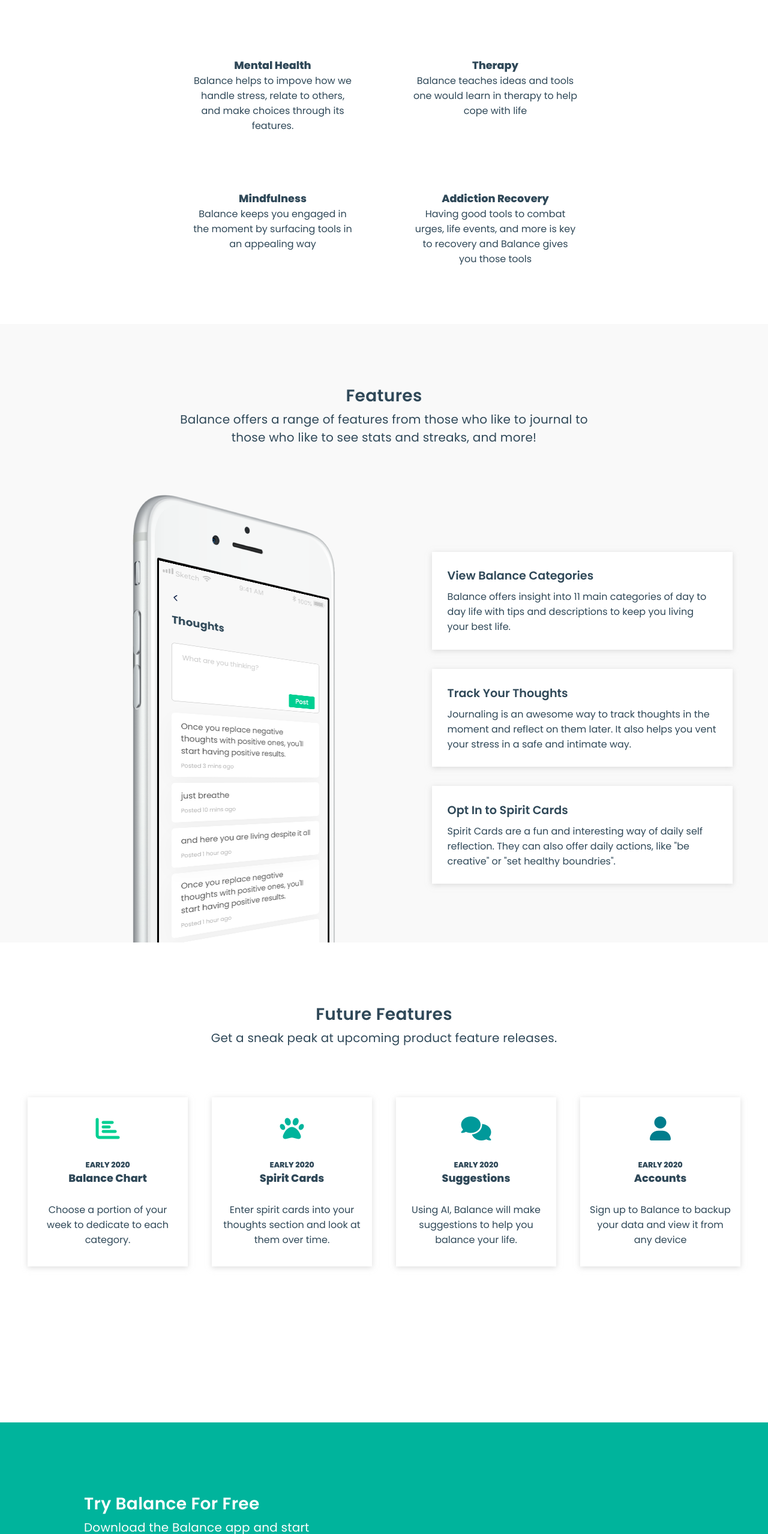
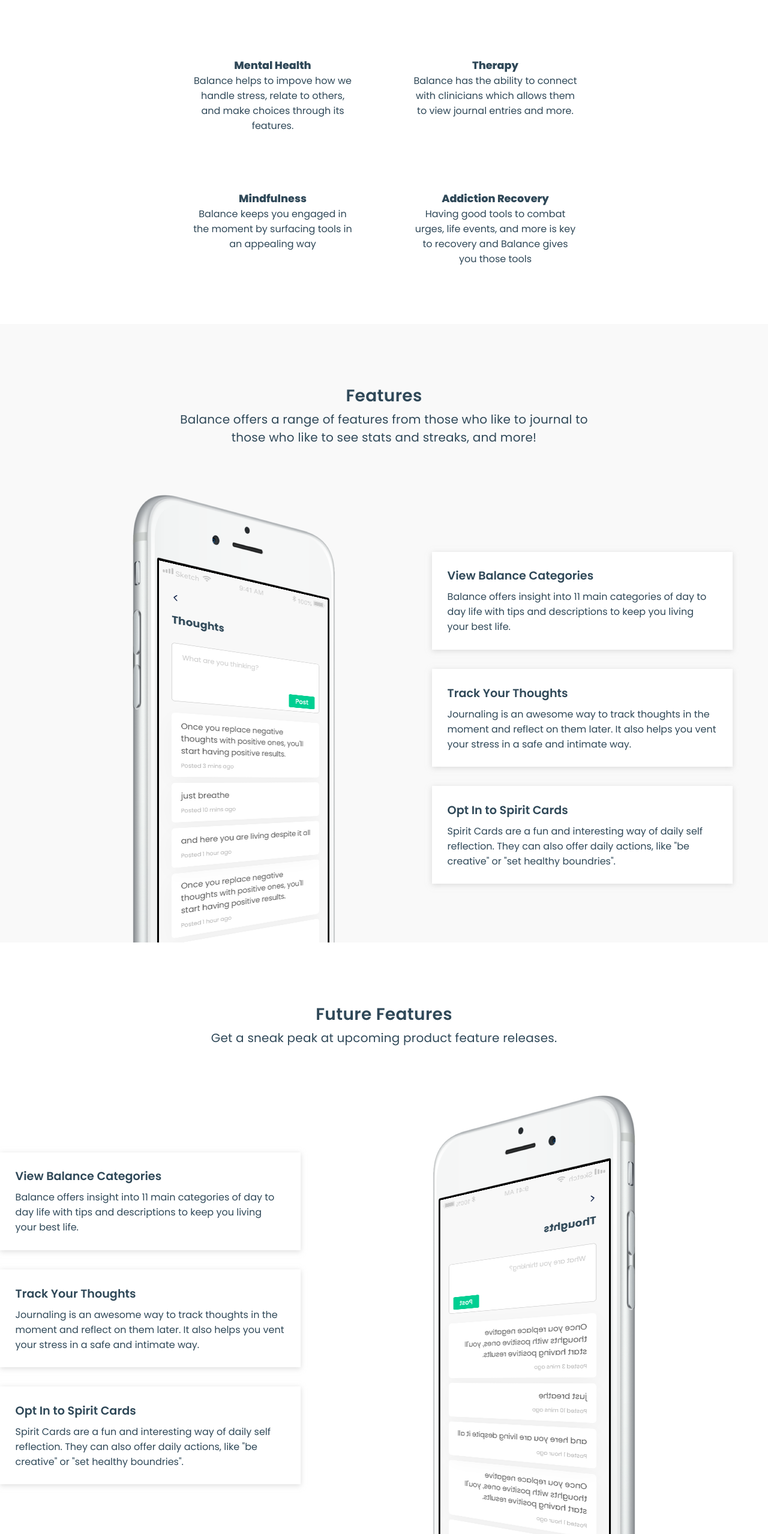
Before and after one commit to the-mindful-pug/themindfulpug, a React (Create React App) app: page /balance in a window 1280 px wide. Shown: the part 1029-3586 px from the top of the page at 60% size. Built offline with nearby package versions, Linux system fonts and the light colour scheme.

Commit message:
feat(content): update website

```diff
--- a/package.json
+++ b/package.json
@@ -2,7 +2,7 @@
   "name": "themindfulpug",
   "version": "1.0.0",
   "engines": {
-    "node": "12.x"
+    "node": "14.x"
   },
   "dependencies": {
     "@material-ui/core": "^4.7.1",
--- a/src/App.js
+++ b/src/App.js
@@ -19,6 +19,8 @@
 import AboutComponent from './components/sections/about'
 import HeaderComponent from './components/sections/header'
 import Footer from './components/footer'
+
+import bpImage from './images/balanceprovider.png'
 
 const container = css`
   display: flex;
@@ -52,6 +54,10 @@
     subTitle:
       'Download the Balance app and start your mental health and recovery journey today.'
   },
+  providers: {
+    title: 'Balance for Providers',
+    subTitle: 'If you are a provider such as a therapist or addiction counselor please contact us.'
+  },
   contact: {
     title: 'Interested In Learning More?',
     subTitle: 'Get in touch, we’d love to hear from you!'
@@ -62,7 +68,7 @@
 }
 
 const App = () => {
-  const { header, about, features, future, action, contact, footer } = content
+  const { header, about, features, future, action, providers, contact, footer } = content
 
   // https://stackoverflow.com/questions/11381673/detecting-a-mobile-browser
   const mobilecheck = () => {
@@ -121,12 +127,18 @@
               component={<FeatureComponent isMobile={isMobile} />}
               content={features}
             />
-            <Section content={future} component={<FutureComponent />} />
+            <Section content={future} component={<FeatureComponent isMobile={isMobile} inverse={true} />} />
             <Section
               background="#00B49C"
               override={<ActionComponent content={action} />}
               styleOverride={actionStyleOverride}
             />
+            <Section content={providers} component={!isMobile ? (
+            <div style={{ display: 'flex', justifyContent: 'center', margin: '25px 0' }}>
+              <img style={{ width: '80%' }} src={bpImage} alt='' />
+            </div>
+            ) : null
+            } />
             <Section
               background="#F9F9F9"
               content={contact}
--- a/src/components/sections/about.js
+++ b/src/components/sections/about.js
@@ -40,7 +40,7 @@
     section2: {
       header: 'Therapy',
       text:
-        'Balance teaches ideas and tools one would learn in therapy to help cope with life'
+        'Balance has the ability to connect with clinicians which allows them to view journal entries and more.'
     },
     section3: {
       header: 'Mindfulness',
--- a/src/components/sections/features.js
+++ b/src/components/sections/features.js
@@ -19,6 +19,15 @@
     margin-right: 5rem;
   }
 `
+const inverseDeviceContainerStyle = css`
+  display: flex;
+  justify-content: flex-start;
+
+  @media (min-width: 600px) {
+    width: 100%;
+    margin-left: 5rem;
+  }
+`
 const deviceStyle = css`
   @media (min-width: 600px) {
     max-width: 400px;
@@ -29,6 +38,14 @@
     width: 100%;
     margin-left: 5rem;
     margin-top: 4rem;
+  }
+`
+const inverseTextStyle = css`
+  @media (min-width: 600px) {
+    width: 100%;
+    margin-right: 5rem;
+    margin-top: 4rem;
+    justify-content: flex-end;
   }
 `
 const featureStyle = css`
@@ -48,8 +65,24 @@
 `
 const ftTextStyle = css``
 
-const FeatureComponent = ({ isMobile }) => {
-  const features = [
+const FeatureComponent = ({ isMobile, inverse = false }) => {
+  const features = inverse ? [
+    {
+      title: 'View Balance Categories',
+      text:
+        'Balance offers insight into 11 main categories of day to day life with tips and descriptions to keep you living your best life.'
+    },
+    {
+      title: 'Track Your Thoughts',
+      text:
+        'Journaling is an awesome way to track thoughts in the moment and reflect on them later. It also helps you vent your stress in a safe and intimate way.'
+    },
+    {
+      title: 'Opt In to Spirit Cards',
+      text:
+        'Spirit Cards are a fun and interesting way of daily self reflection. They can also offer daily actions, like "be creative" or "set healthy boundries".'
+    }
+  ] : [
     {
       title: 'View Balance Categories',
       text:
@@ -74,18 +107,21 @@
     </div>
   )
 
+  const imgComponent = !isMobile ? (
+    <div className={inverse ? inverseDeviceContainerStyle : deviceContainerStyle}>
+      <img src={featureImg} className={deviceStyle} alt='' style={inverse ? { transform: 'scaleX(-1)' } : {}} />
+    </div>
+  ) : (
+    <div />
+  )
+
   return (
     <div className={contentContainerStyle}>
-      {!isMobile ? (
-        <div className={deviceContainerStyle}>
-          <img src={featureImg} className={deviceStyle} alt='Balance Example' />
-        </div>
-      ) : (
-        <div />
-      )}
-      <div className={textStyle}>
+      {!inverse && imgComponent}
+      <div className={inverse ? inverseTextStyle : textStyle}>
         {features.map((el, i) => getFeature(el, i))}
       </div>
+      {inverse && imgComponent}
     </div>
   )
 }
```
Also changed, not shown: src/images/balanceprovider.png (added).
